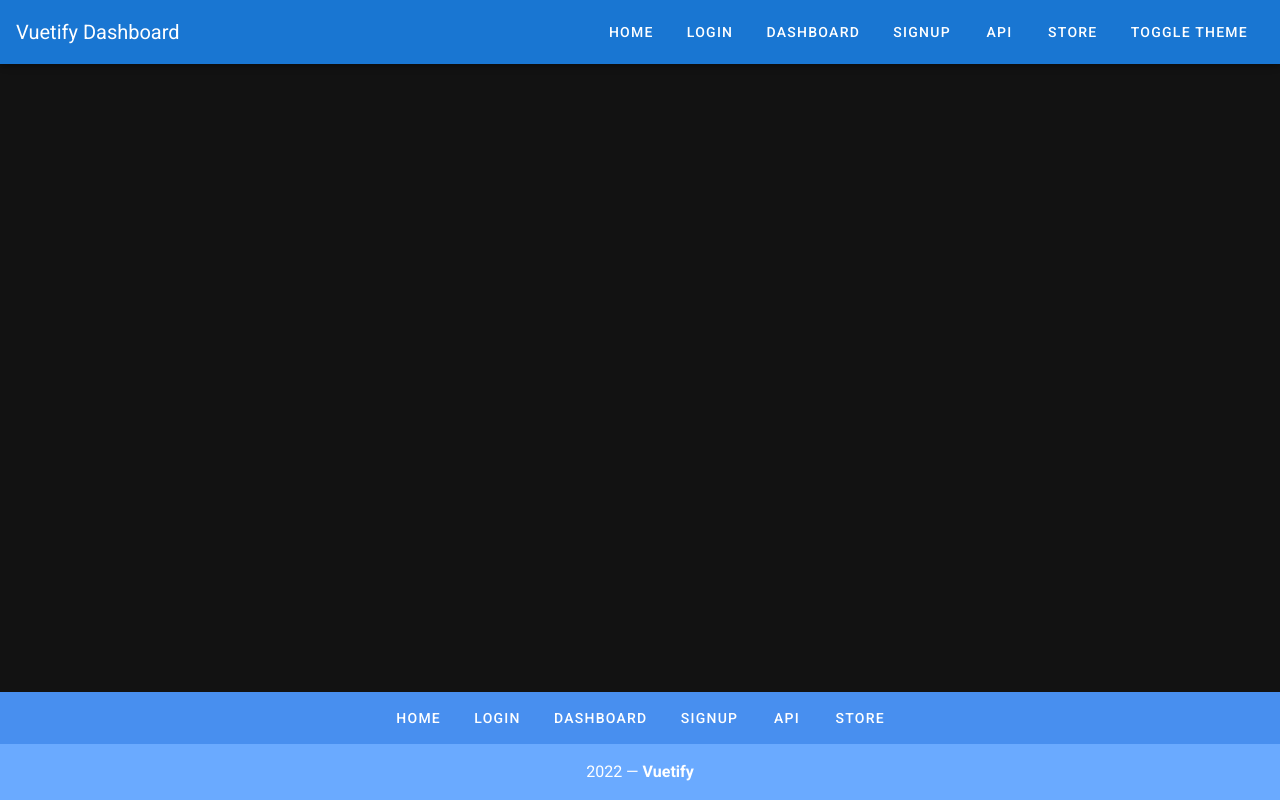
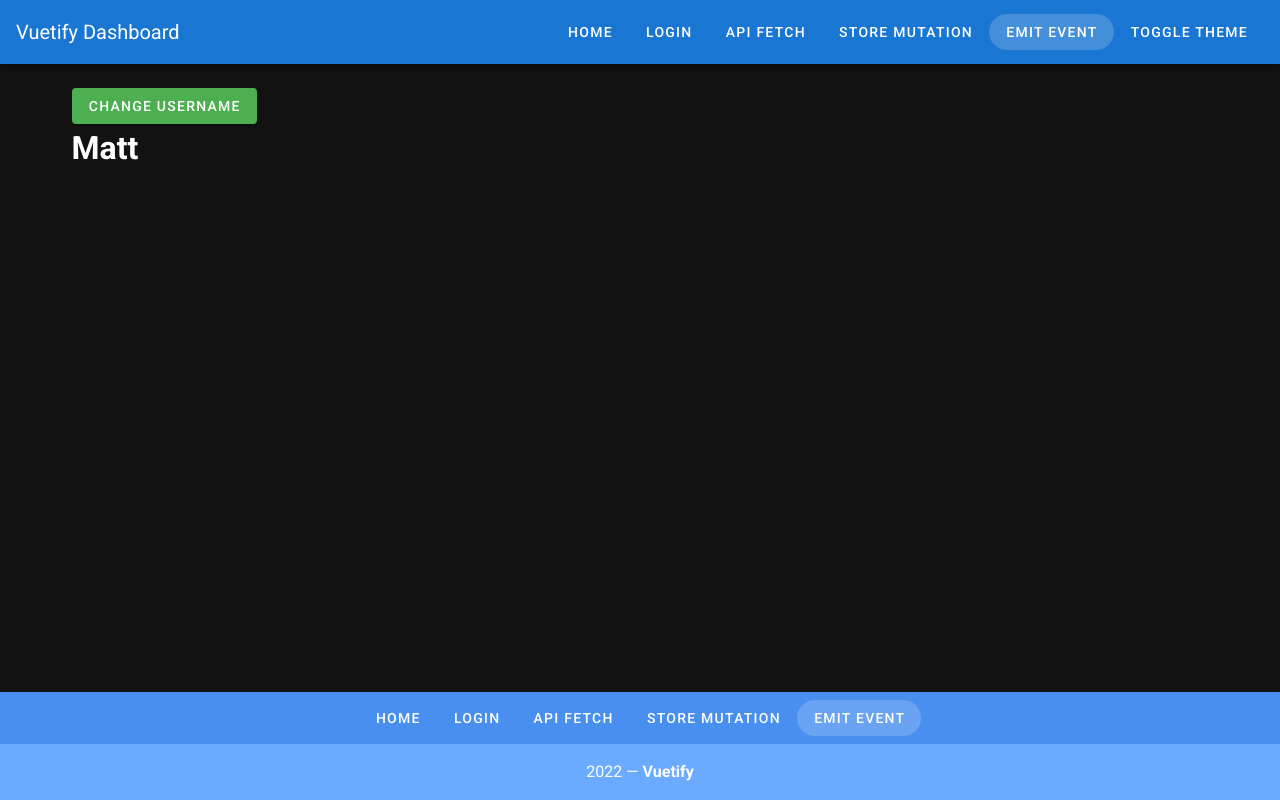
Before and after one commit to Kenan-Kadic/nuxt-learning, a Nuxt app: page /emit in a window 1280 px wide. Built offline with nearby package versions, Linux system fonts and the light colour scheme.

Commit message:
event emit added

```diff
--- /dev/null
+++ b/components/emit/AccountInfo.vue
@@ -0,0 +1,28 @@
+<template>
+  <v-container>
+    <v-btn color="green" @click='changeUsername'>Change Username</v-btn>
+    <h1>{{ username }}</h1>
+  </v-container>
+</template>
+
+<script>
+export default {
+  name: "AccountInfo",
+
+  props: {
+    username: String
+  },
+
+  methods: {
+    changeUsername() {
+    this.$emit('changeUsername');
+    }
+  }
+
+}
+
+</script>
+
+<style scoped>
+
+</style>
--- a/layouts/default.vue
+++ b/layouts/default.vue
@@ -51,10 +51,11 @@ export default {
       links: [
         {label: 'Home', url:'/'},
         {label: 'Login', url:'/login'},
-        {label: 'Dashboard', url: '/dashboard'},
-        {label: 'Signup', url: '/signup'},
-        {label: 'API', url: '/api'},
-        {label: 'Store', url: '/store'}
+        // {label: 'Dashboard', url: '/dashboard'},
+        // {label: 'Signup', url: '/signup'},
+        {label: 'API Fetch', url: '/api'},
+        {label: 'Store Mutation', url: '/store'},
+        {label: 'Emit Event', url: '/emit'}
       ],
     }
   },
--- /dev/null
+++ b/pages/emit/index.vue
@@ -0,0 +1,27 @@
+<template>
+  <v-container>
+    <AccountInfo :username="user.username" @changeUsername="user.username = 'Kenan'"></AccountInfo>
+  </v-container>
+</template>
+
+<script>
+
+import AccountInfo from "~/components/emit/AccountInfo";
+export default {
+  name: "index",
+  components: {AccountInfo},
+
+  data() {
+    return {
+      user: {
+        username: 'Matt'
+      }
+    }
+  },
+
+}
+</script>
+
+<style scoped>
+
+</style>
```
